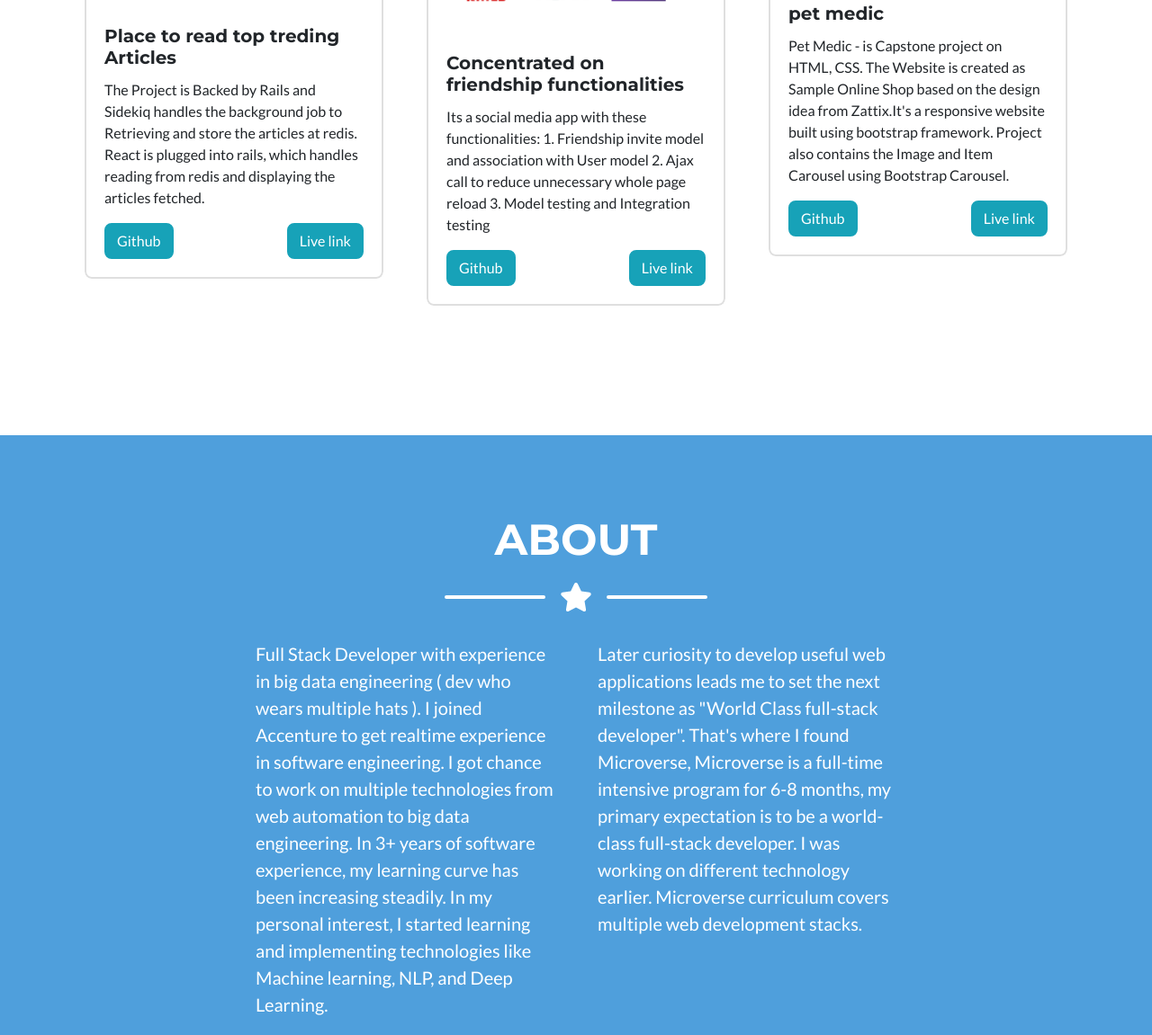
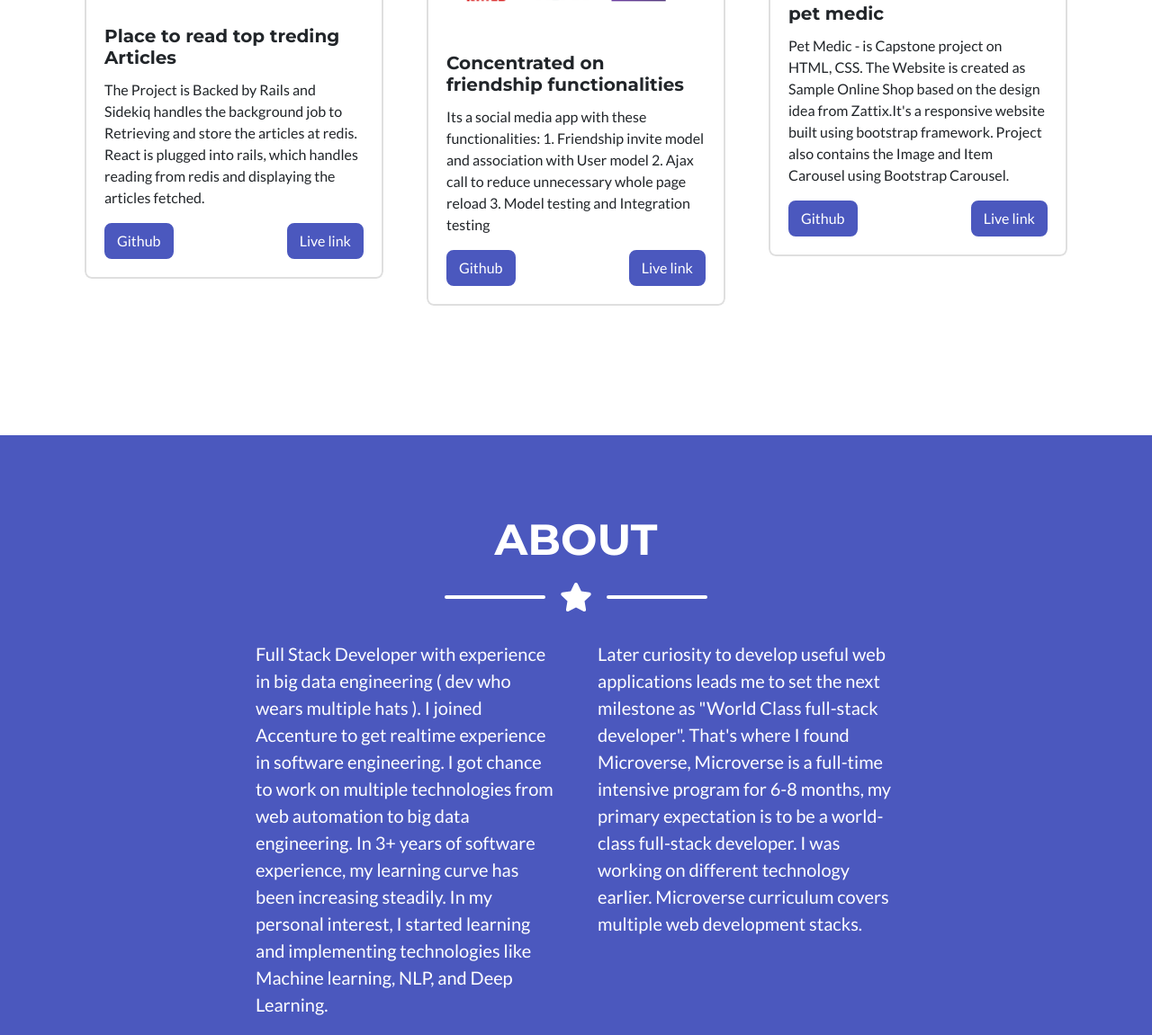
Before and after one commit to karthi07/karthi07.github.io, a plain HTML site: page index.html in a window 1280 px wide. Shown: the part 1046-2197 px from the top of the page at 90% size. Drawn offline with nearby package versions, Linux system fonts and the light colour scheme.

Commit message:
fix color contrast

```diff
--- a/index.html
+++ b/index.html
@@ -182,13 +182,13 @@
                     <a
                       href="https://github.com/karthi07/review-articles/tree/add-react"
                       target="_blank"
-                      class="btn btn-info"
+                      class="btn btn-primary"
                       >Github</a
                     >
                     <a
                       href="https://read-review-articles.herokuapp.com/"
                       target="_blank"
-                      class="btn btn-info"
+                      class="btn btn-primary"
                       >Live link</a
                     >
                   </div>
@@ -232,13 +232,13 @@
                     <a
                       href="https://github.com/karthi07/ror-social-scaffold"
                       target="_blank"
-                      class="btn btn-info"
+                      class="btn btn-primary"
                       >Github</a
                     >
                     <a
                       href="https://jassi-kartick-social-media-app.herokuapp.com/"
                       target="_blank"
-                      class="btn btn-info"
+                      class="btn btn-primary"
                       >Live link</a
                     >
                   </div>
@@ -283,13 +283,13 @@
                     <a
                       href="https://github.com/karthi07/pet-medic"
                       target="_blank"
-                      class="btn btn-info"
+                      class="btn btn-primary"
                       >Github</a
                     >
                     <a
                       href="https://karthi07.github.io/pet-medic/"
                       target="_blank"
-                      class="btn btn-info"
+                      class="btn btn-primary"
                       >Live link</a
                     >
                   </div>
```
Also changed, not shown: css/styles.css.
